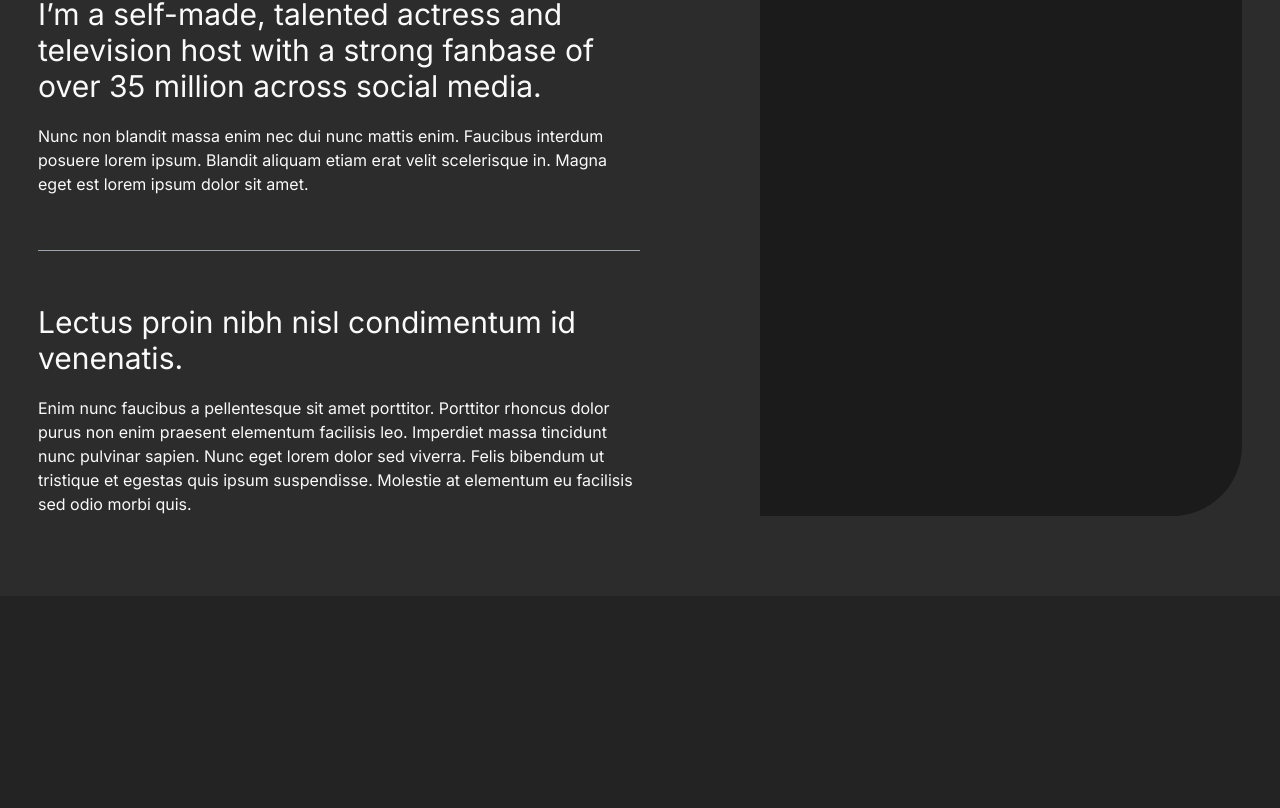
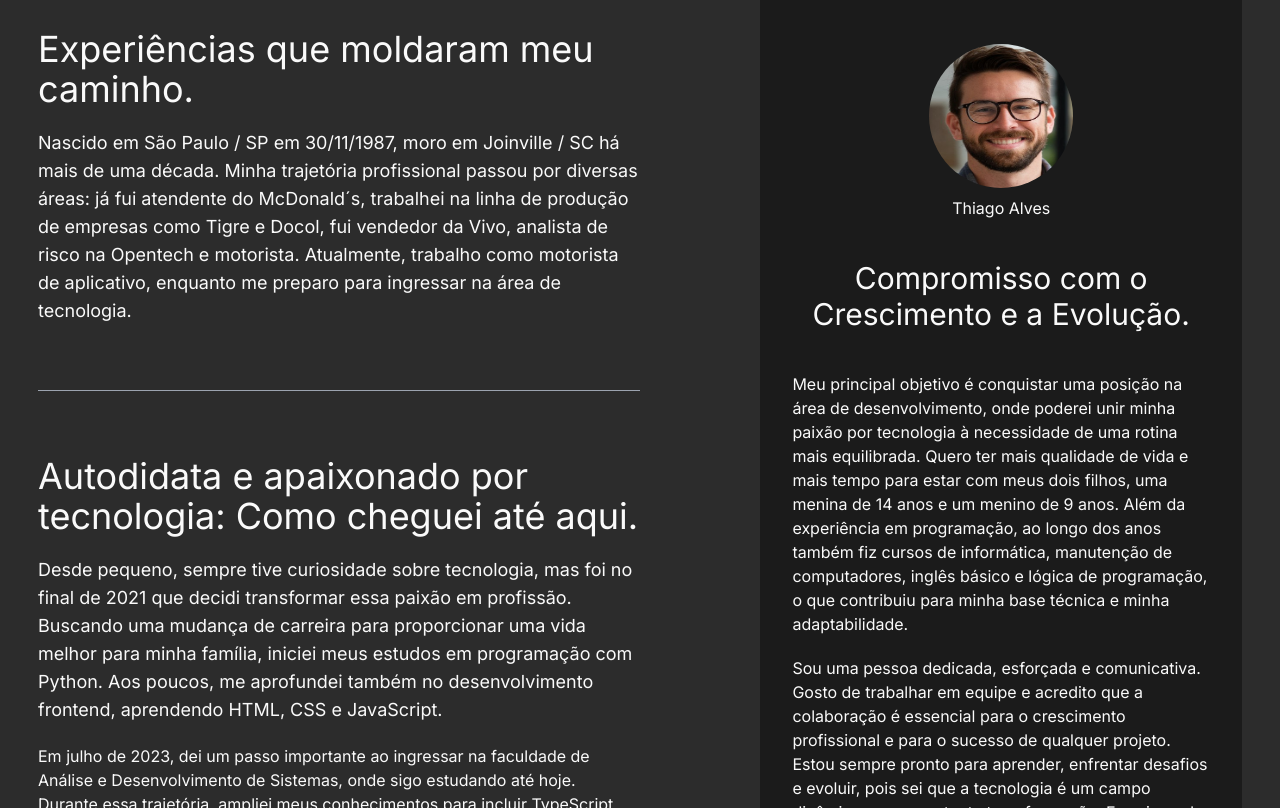
Before and after one commit to Thiago87dev/portifolio2, a Next.js app: page /en/about in a window 1280 px wide. Shown: the part 532-1340 px from the top of the page. Before the commit the page ends 1128 px from the top, so only its background shows below. Built offline with nearby package versions, Linux system fonts and the light colour scheme.

Commit message:
:sparkles: feat: about page part 2

```diff
--- a/src/components/Navbar.tsx
+++ b/src/components/Navbar.tsx
@@ -115,6 +115,7 @@ const Navbar = () => {
         <div className="flex py-5 justify-center w-full max-w-[1440px] border-y-[1px] border-solid border-gray-600">
           <div className=" flex justify-between w-full max-w-[1220px] px-4">
             <div className="flex w-full  max-w-[1220px] justify-between items-center">
+              <div className="flex justify-between min-w-[43%]">
                 <Link href="/">
                   <h1 className="group font-extrabold  md:text-2xl">
                     <span className="ml-0 mr-1 group-hover:mr-0 group-hover:ml-1">
@@ -129,11 +130,20 @@ const Navbar = () => {
                     target="_blank"
                     href={"https://www.linkedin.com/in/thiago-alves-dev/"}
                   >
-                  <FaLinkedin size={30} title="Linkedin" className="hover:scale-110"/>
+                    <FaLinkedin
+                      size={30}
+                      title="Linkedin"
+                      className="hover:scale-110"
+                    />
                   </Link>
                   <Link target="_blank" href={"https://github.com/Thiago87dev"}>
-                  <FaGithub size={30} title="Github" className="hover:scale-110" />
+                    <FaGithub
+                      size={30}
+                      title="Github"
+                      className="hover:scale-110"
+                    />
                   </Link>
+                </div>
               </div>
               <div className="flex relative justify-center md:hidden">
                 {activeMenu ? (
--- a/src/components/about/AboutAbout.tsx
+++ b/src/components/about/AboutAbout.tsx
@@ -1,3 +1,5 @@
+import Image from "next/image";
+
 const AboutAbout = () => {
   return (
     <div className="dark:bg-colorBg2Dark bg-colorBgLight flex flex-col justify-start items-start w-full min-h-screen pt-20  dark:text-colorTextDark text-colorTextLight overflow-x-hidden">
@@ -15,34 +17,80 @@ const AboutAbout = () => {
         </div>
       </div>
       <div className="flex justify-between w-[1204px] h-full  mx-auto">
-        <div className="flex flex-col justify-between w-1/2">
+        <div className="flex flex-col justify-around w-1/2">
           <div className="flex flex-col gap-5">
-            <h2 className="text-3xl">
-              I’m a self-made, talented actress and television host with a
-              strong fanbase of over 35 million across social media.
-            </h2>
-            <p className="">
-              Nunc non blandit massa enim nec dui nunc mattis enim. Faucibus
-              interdum posuere lorem ipsum. Blandit aliquam etiam erat velit
-              scelerisque in. Magna eget est lorem ipsum dolor sit amet.
+            <h2 className="text-4xl">Experiências que moldaram meu caminho.</h2>
+            <p className="text-lg">
+              Nascido em São Paulo / SP em 30/11/1987, moro em Joinville / SC há
+              mais de uma década. Minha trajetória profissional passou por
+              diversas áreas: já fui atendente do McDonald´s, trabalhei na linha
+              de produção de empresas como Tigre e Docol, fui vendedor da Vivo,
+              analista de risco na Opentech e motorista. Atualmente, trabalho
+              como motorista de aplicativo, enquanto me preparo para ingressar
+              na área de tecnologia.
             </p>
           </div>
-          <hr className=" border-gray-700 dark:border-gray-400"/>
+          <hr className=" border-gray-700 dark:border-gray-400" />
           <div className="flex flex-col gap-5">
-            <h3 className="text-3xl">
-              Lectus proin nibh nisl condimentum id venenatis.
-            </h3>
+            <h2 className="text-4xl">
+              Autodidata e apaixonado por tecnologia: Como cheguei até aqui.
+            </h2>
+            <p className="text-lg">
+              Desde pequeno, sempre tive curiosidade sobre tecnologia, mas foi
+              no final de 2021 que decidi transformar essa paixão em profissão.
+              Buscando uma mudança de carreira para proporcionar uma vida melhor
+              para minha família, iniciei meus estudos em programação com
+              Python. Aos poucos, me aprofundei também no desenvolvimento
+              frontend, aprendendo HTML, CSS e JavaScript.
+            </p>
             <p>
-              Enim nunc faucibus a pellentesque sit amet porttitor. Porttitor
-              rhoncus dolor purus non enim praesent elementum facilisis leo.
-              Imperdiet massa tincidunt nunc pulvinar sapien. Nunc eget lorem
-              dolor sed viverra. Felis bibendum ut tristique et egestas quis
-              ipsum suspendisse. Molestie at elementum eu facilisis sed odio
-              morbi quis.
+              Em julho de 2023, dei um passo importante ao ingressar na
+              faculdade de Análise e Desenvolvimento de Sistemas, onde sigo
+              estudando até hoje. Durante essa trajetória, ampliei meus
+              conhecimentos para incluir TypeScript, React, Next.js, Django,
+              MySQL, Git e Redux. A maior parte do que sei aprendi por conta
+              própria, por meio de vídeos no YouTube e cursos na Udemy. Sou
+              autodidata, tenho facilidade em aprender coisas novas e sempre
+              busco me aprimorar.
             </p>
           </div>
         </div>
-        <div className="w-[40%] h-[520px] bg-colorBg3Light dark:bg-colorBg3Dark rounded-br-[70px]"></div>
+        <div className="flex flex-col px-8 py-12 gap-10 items-center w-[40%] bg-colorBg3Light dark:bg-colorBg3Dark rounded-br-[70px]">
+          <div className="flex flex-col gap-2">
+            <div >
+              <Image alt="cabeça" src={'/images/photo3.jpeg'} width={300} height={300} className="w-36 h-36 rounded-full"/>
+            </div>
+            <div className="flex flex-col items-center">
+              <h2 >Thiago Alves</h2>
+            </div>
+          </div>
+          <div>
+            <h2 className="text-3xl text-center">Compromisso com o Crescimento e a Evolução.</h2>
+          </div>
+          <div className="flex flex-col gap-5">
+            <p>
+              Meu principal objetivo é conquistar uma posição na área de
+              desenvolvimento, onde poderei unir minha paixão por tecnologia à
+              necessidade de uma rotina mais equilibrada. Quero ter mais
+              qualidade de vida e mais tempo para estar com meus dois filhos,
+              uma menina de 14 anos e um menino de 9 anos. Além da experiência
+              em programação, ao longo dos anos também fiz cursos de
+              informática, manutenção de computadores, inglês básico e lógica de
+              programação, o que contribuiu para minha base técnica e minha
+              adaptabilidade.
+            </p>
+            <p>
+              Sou uma pessoa dedicada, esforçada e comunicativa. Gosto de
+              trabalhar em equipe e acredito que a colaboração é essencial para
+              o crescimento profissional e para o sucesso de qualquer projeto.
+              Estou sempre pronto para aprender, enfrentar desafios e evoluir,
+              pois sei que a tecnologia é um campo dinâmico e em constante
+              transformação. Essa jornada está apenas começando, e estou
+              determinado a construir um futuro sólido e promissor no mundo do
+              desenvolvimento.
+            </p>
+          </div>
+        </div>
       </div>
     </div>
   );
```
Also changed, not shown: public/images/me3.jpeg (deleted), public/images/photo3.jpeg (added). Lines whose indentation alone changed are shown as unchanged.
